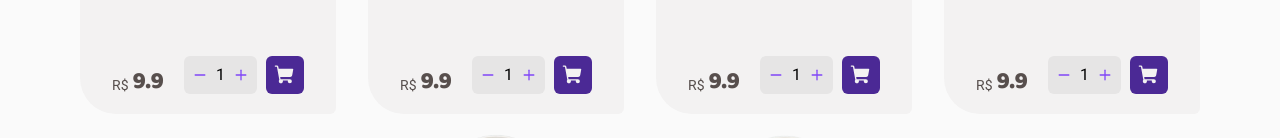
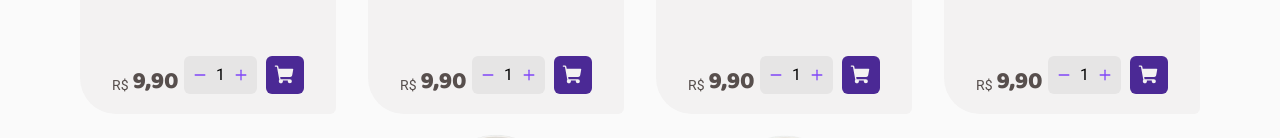
Before and after one commit to rlucasmd/coffee-delivery, a React (Vite) app: page / in a window 1280 px wide. Shown: the part 1002-1140 px from the top of the page. Built offline with nearby package versions, Linux system fonts and the light colour scheme.

Commit message:
add: format money function / removed: unnecessary styles code

```diff
--- a/src/components/QuantityInput/index.tsx
+++ b/src/components/QuantityInput/index.tsx
@@ -2,19 +2,24 @@ import { Minus, Plus } from "phosphor-react";
 import { ButtonIconWrapper, QuantityInputContainer } from "./styles";
 
 interface QuantityInputProps {
-  quantity?: number;
-  increment?: () => void;
-  decrement?: () => void;
+  quantity: number;
+  handleIncreaseQuantity: () => void;
+  handleDecreaseQuantity: () => void;
 }
 
-function QuantityInput({ quantity, increment, decrement }: QuantityInputProps){
+function QuantityInput({
+  quantity,
+  handleDecreaseQuantity,
+  handleIncreaseQuantity
+
+}: QuantityInputProps){
   return (
     <QuantityInputContainer >
-      <ButtonIconWrapper>
+      <ButtonIconWrapper onClick={handleDecreaseQuantity} disabled={quantity <= 1}>
         <Minus size={14} weight="bold"/>
       </ButtonIconWrapper>
-      <input type="number" readOnly value={1} />
-      <ButtonIconWrapper>
+      <input type="number" readOnly value={quantity} />
+      <ButtonIconWrapper onClick={handleIncreaseQuantity}>
         <Plus size={14} weight="bold"/>
       </ButtonIconWrapper>
     </QuantityInputContainer>
--- a/src/pages/Checkout/components/CoffeeCardCart/index.tsx
+++ b/src/pages/Checkout/components/CoffeeCardCart/index.tsx
@@ -2,6 +2,7 @@ import { Trash } from "phosphor-react";
 import { QuantityInput } from "../../../../components/QuantityInput";
 import { Text } from "../../../../components/Typography";
 import { ActionsContainer, CoffeeCartCardContainer, RemoveButton } from "./styles";
+import { formatMoneyToBRL } from "../../../../utils/formatMoney";
 
 interface CoffeeCartCardProps {
   name: string;
@@ -27,7 +28,7 @@ function CoffeeCartCard({name, photo, price} : CoffeeCartCardProps){
           </ActionsContainer>
         </div>
       </div>
-      <p>{`R$ ${price}`}</p>
+      <p>{`R$ ${formatMoneyToBRL(price)}`}</p>
     </CoffeeCartCardContainer>
   );
 }
--- a/src/pages/Home/components/CoffeeCard/index.tsx
+++ b/src/pages/Home/components/CoffeeCard/index.tsx
@@ -3,6 +3,8 @@ import { Text } from "../../../../components/Typography";
 import { Title } from "../../../../components/Typography";
 import { AddCartWrapper, CardFooter, CoffeeCardContainer, CoffeeDescription, CoffeeTitle, Tags } from "./styles";
 import { QuantityInput } from "../../../../components/QuantityInput";
+import { formatMoneyToBRL } from "../../../../utils/formatMoney";
+import { useState } from "react";
 
 interface CoffeeProps {
   name: string;
@@ -19,6 +21,13 @@ function CoffeeCard({
   price,
   photo
 } : CoffeeProps){
+  const [quantity, setQuantity] = useState(1);
+  function handleIncreaseQuantity(){
+    setQuantity(state => state + 1);
+  }
+  function handleDecreaseQuantity(){
+    setQuantity(state => state > 1 ? state - 1 : state);
+  }
   return (
     <CoffeeCardContainer>
       <img src={`coffees/${photo}`} alt={`café ${name}`}/>
@@ -44,11 +53,15 @@ function CoffeeCard({
             R$
           </Text>
           <Title size="m" color="text" as="strong">
-            {price}
+            {formatMoneyToBRL(price)}
           </Title>
         </div>
         <AddCartWrapper>
-          <QuantityInput />
+          <QuantityInput
+            quantity={quantity}
+            handleDecreaseQuantity={handleDecreaseQuantity}
+            handleIncreaseQuantity={handleIncreaseQuantity}
+          />
           <button>
             <ShoppingCart size={22} weight="fill"/>
           </button>
--- a/src/pages/Home/components/OurCoffees/styles.ts
+++ b/src/pages/Home/components/OurCoffees/styles.ts
@@ -2,7 +2,7 @@ import styled from "styled-components";
 
 const OurCoffeesContainer = styled.section`
   display: flex;
-  margin-top: 2rem;
+  margin: 2rem 0;
   flex-direction: column;
 
   gap: 3.375rem
--- /dev/null
+++ b/src/utils/formatMoney.ts
@@ -0,0 +1,12 @@
+const {format} = new Intl.NumberFormat(
+  "pt-BR",
+  {
+    style: "currency",
+    currency: "BRL"
+  }
+);
+function formatMoneyToBRL(price: number){
+  return format(price).slice(3);
+}
+
+export { formatMoneyToBRL };
```
Also changed, not shown: src/pages/SuccessfulOrder/styles.ts (+0 -12 lines).
